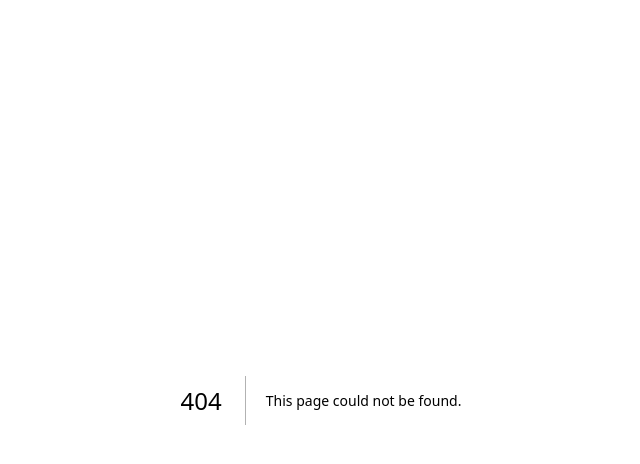
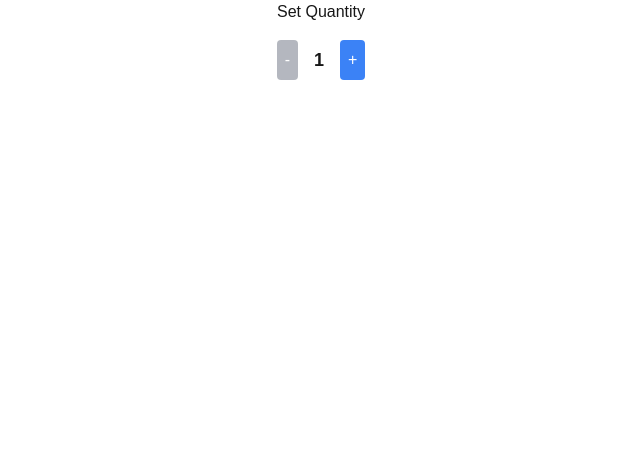
Before and after one commit to Jhangria/cprg306-assignments, a Next.js app: page /week-4 in a window 1280 px wide. Before the commit this address had no page. Shown: the top 464 px of the page, without its empty margins (319-959 px from the left). Built offline with nearby package versions, Linux system fonts and the light colour scheme.

Commit message:
Updated with week -4 page
Added week 4 page and the item page.

```diff
--- a/app/page.js
+++ b/app/page.js
@@ -2,12 +2,15 @@
 
 export default function Page() {
     return (
-      <div  class="bg-slate-950 text-white">
+      <body>
+      <div>
         <heading className="text-4xl font-bold mb-5">CPRG 306: Web Development 2 - Assignments</heading>
         <ul>
-        <li className="hover:text-green-400 hover:underline"> <Link href="/week-2">Week 2 Assignment</Link>.</li>
-        <li className="hover:text-green-400 hover:underline"> <Link href="/week-3">Week 3 Assignment</Link>.</li>
+        <li className="hover:text-green-400 hover:underline"> <Link href="/week-2">Week 2 Assignment</Link></li>
+        <li className="hover:text-green-400 hover:underline"> <Link href="/week-3">Week 3 Assignment</Link></li>
+        <li className="hover:text-green-400 hover:underline"> <Link href="/week-4">Week 4 Assignment</Link></li>
         </ul>
       </div>
+      </body>
     );
   }
--- a/app/week-2/page.js
+++ b/app/week-2/page.js
@@ -2,9 +2,11 @@
 
 export default function Page() {
     return (
+      <body className="bg-black text-white">
       <main>
         <h1>Shopping List</h1>
         <StudentInfo></StudentInfo>
       </main>
+      </body>
     );
   }
--- a/app/week-2/student-info.js
+++ b/app/week-2/student-info.js
@@ -5,7 +5,7 @@
     return (
         <div>
             <h1>Rajvir Singh Jhangria</h1>
-            <p><Link href= "https://github.com/Jhangria/cprg306-assignments">Jhangria</Link></p>
+            <p className="hover:text-green-400 hover:underline"><Link href= "https://github.com/Jhangria/cprg306-assignments">Jhangria</Link></p>
         </div>
     );
 }
--- /dev/null
+++ b/app/week-4/new-item.js
@@ -0,0 +1,42 @@
+"use client";
+
+import {useState} from "react";
+
+export default function NewItem() {
+    const [quantity, setQuantity] = useState(1);
+
+    const increment = () => {
+      if (quantity < 20) {
+        setQuantity(quantity + 1);
+      }
+    };
+
+    const decrement = () => {
+      if (quantity > 1) {
+        setQuantity(quantity - 1);
+      }
+    };
+
+    return (
+        <div className="flex flex-col items-center">
+          <h2 className="mb-4">Set Quantity</h2>
+          <div className="flex items-center space-x-4">
+            <button
+              onClick={decrement}
+              disabled={quantity === 1}
+              className={`p-2 bg-gray-500 text-white rounded ${quantity === 1 ? "opacity-50 cursor-not-allowed" : ""}`}
+            >
+              -
+            </button>
+            <span className="text-lg font-semibold">{quantity}</span>
+            <button
+              onClick={increment}
+              disabled={quantity === 20}
+              className={`p-2 bg-blue-500 text-white rounded ${quantity === 20 ? "opacity-50 cursor-not-allowed" : ""}`}
+            >
+              +
+            </button>
+          </div>
+        </div>
+      );
+    }
--- /dev/null
+++ b/app/week-4/page.js
@@ -0,0 +1,9 @@
+import NewItem from './new-item';
+
+export default function Page(){
+    return (
+        <div>
+            <NewItem />
+        </div>
+    );
+}
```
